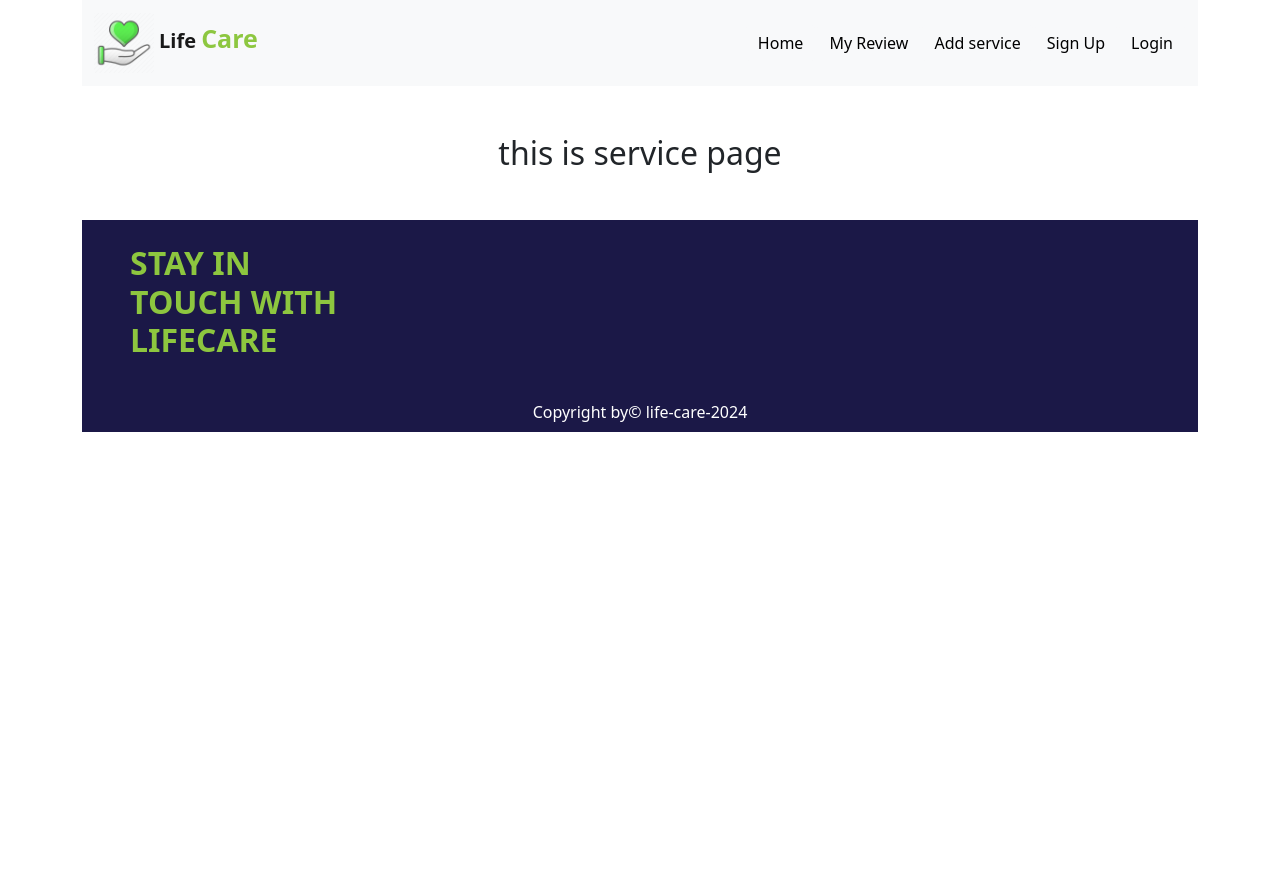
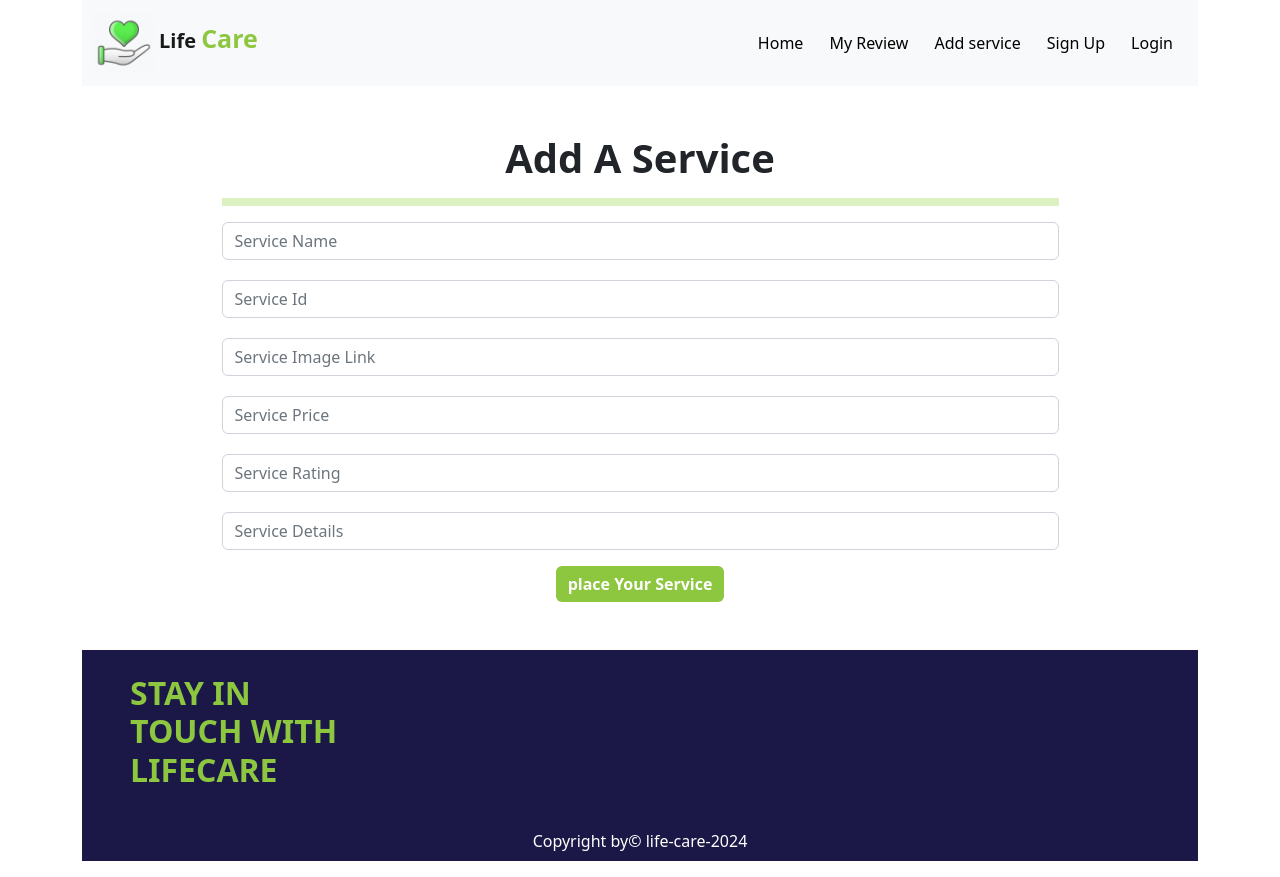
Before and after one commit to Morsalin3/life-care-client, a React (Create React App) app: page /addservice in a window 1280 px wide. Before the commit the page ends 800 px from the top, so only its background shows below. Built offline with nearby package versions, Linux system fonts and the light colour scheme; no server answers.

Commit message:
describe project detials in readme file

```diff
--- /dev/null
+++ b/src/Pages/AddService/AddService.css
@@ -0,0 +1,11 @@
+.service-form{
+    display: grid;
+    grid-template-columns: repeat(1, 1fr);
+    gap: 20px;
+
+}
+.add-service-border{
+    height: 8px;
+    background-color: #75c209;
+    border: none;
+}
--- a/src/Pages/AddService/AddService.js
+++ b/src/Pages/AddService/AddService.js
@@ -1,11 +1,49 @@
 import React from 'react';
 import UseTitle from '../../hooks/UseTitle';
+import Button from 'react-bootstrap/Button';
+import Form from 'react-bootstrap/Form';
+import './AddService.css'
 
 const AddService = () => {
     UseTitle('Add Service')
+
+    const handleService = event =>{
+        event.preventDefault();
+        const form = event.target;
+        const title = form.title.value;
+        const service_id = form.service_id.value;
+        const img = form.img.value;
+        const price = form.pirce.value;
+        const rating = form.rating.value;
+        const details = form.details.value;
+
+        const service ={
+            title,
+            service_id,
+            img,
+            price,
+            rating,
+            details
+        }
+    }
+
     return (
         <div>
-            <h2>this is service page</h2>
+            <h1 className='fw-bold'>Add A Service</h1>
+            <hr className='add-service-border w-75 mx-auto'/>
+            <form onSubmit={handleService}>
+                <div className='service-form w-75 mx-auto'>
+                    <input type='text' name='title' placeholder='Service Name' className='form-control' />
+                    <input type='text' name='service_id' placeholder='Service Id' className='form-control' />
+                    <input type='text' name='img' placeholder='Service Image Link' className='form-control' />
+                    <input type='text' name='pirce' placeholder='Service Price' className='form-control' />
+                    <input type='text' name='rating' placeholder='Service Rating' className='form-control' />
+                    <input type='text' name='details' placeholder='Service Details' className='form-control' />
+                </div>
+                <div>
+                    <input  className='btn mt-3 text-white fw-bold' style={{backgroundColor:'#8DC63F', border:'none'}} type="submit" value='place Your Service' />
+                </div>
+            </form>
         </div>
     );
 };
```
Also changed, not shown: 1 other file (tests, documents, lock files or other folders).
